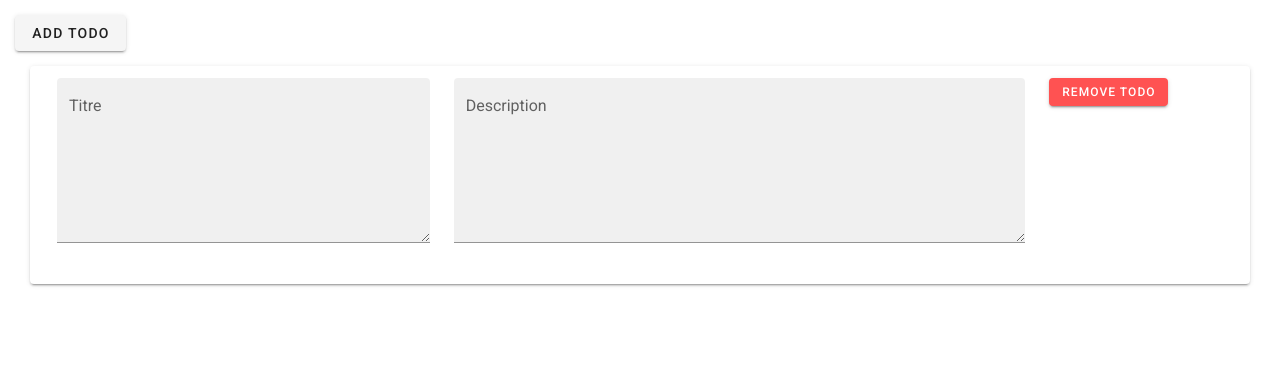
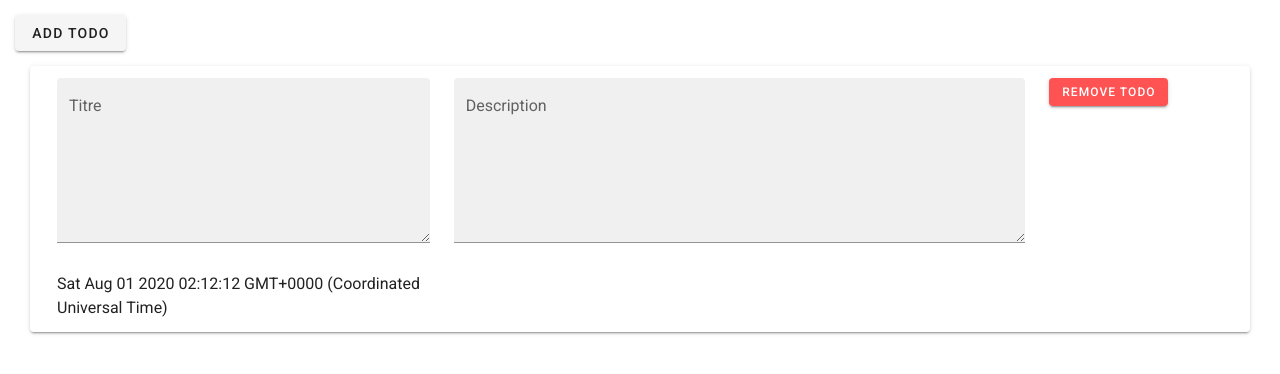
Before and after one commit to Lucas-Rossetto/vueJsTodoAppTest, a Nuxt app in the folder todolist/: page / in a window 1280 px wide. Both pictures are taken after a click on the button "ADD TODO". Shown: the top 374 px of the page. Built offline with nearby package versions, Linux system fonts and the light colour scheme.

Commit message:
Fin de l'appli todo

```diff
--- a/todolist/pages/components/todoCreate.vue
+++ b/todolist/pages/components/todoCreate.vue
@@ -2,12 +2,12 @@
     <div class="marge">
         <v-btn v-on:click="addTodo()">Add Todo</v-btn>
         <br>
-            <div v-for="(todo,index) in todos">
+            <div v-for="(todo,index) in todos" :key=index>
                 <v-card class="marge">
                     <v-row class="marge">
                         <v-col cols="12" md="4" sm="6">
                             <v-textarea label="Titre" filled type="text" v-model="todo.title" />
-                            <label>{{todo.date}}</label>
+                            <label>{{todo.date | convertDate}}</label>
                         </v-col>
                         <v-col cols="12" md="6" sm="6">
                             <v-textarea label="Description" filled  type="text" v-model="todo.description" />
@@ -41,25 +41,32 @@ export default {
             deep : true
         },
     },
-    beforeCreate(){
-        if (localStorage.getItem('todos')) {
-            try {
-                this.todos = JSON.parse(localStorage.getItem('todos'));
-            } catch(e){
-                localStorage.removeItem('todos');
-            }
-        } else
-            this.todos = [];
-        this.todosCopy = [...this.todos];
+    /* modifier une donnée à l'affichage */
+    filters : {
+        convertDate : function(date){
+            let objDate = new Date(date)
+            return objDate.toString();
+        }
+    },
+    mounted(){
+        if(localStorage.todos)
+            this.todos = JSON.parse(localStorage.todos)
+        else
+            this.todos = []
+
+        /* fonction map pour itérer sur les valeurs du tableau - x correspond à l'élément du tableau , "=>" applique la modification
+           {...x} permet de copier les références des objets du tableau */
+
+        this.todosCopy = this.todos.map(x => ({...x}));
     },
     methods: {
         addTodo(){
             this.todos.push({
                 title: '',
                 description: '',
-                date : ''
+                date : Date.now()
             })
-            this.todosCopy = [...this.todos]
+        this.updateLocalStorage();
         },
         getTodoIDchanged(){
             for(let index in this.todos){
@@ -73,20 +80,20 @@ export default {
         },
         saveTodos(){
             let indexChanged = this.getTodoIDchanged();
-            console.log(indexChanged)
-            console.log(this.todos)
-            console.log(this.todosCopy)
-
             if(typeof indexChanged !== "undefined"){
-                this.$set(this.todos[indexChanged],"date", new Date());
-                let parsed = JSON.stringify(this.todos);
-                localStorage.setItem('todos', parsed);
-                this.todosCopy = [...this.todos]
+                console.log("update")
+                this.$set(this.todos[indexChanged],"date", Date.now());
+                this.updateLocalStorage();
             }
+        },
+        updateLocalStorage() {
+            let parsed = JSON.stringify(this.todos);
+            localStorage.setItem('todos', parsed);
+            this.todosCopy = this.todos.map(x => ({...x}));
         },
         deleteTodo(index){
             this.todos.splice(index,1)
-            this.todosCopy = [...this.todos]
+            this.updateLocalStorage();
         },
     },
 }
```
